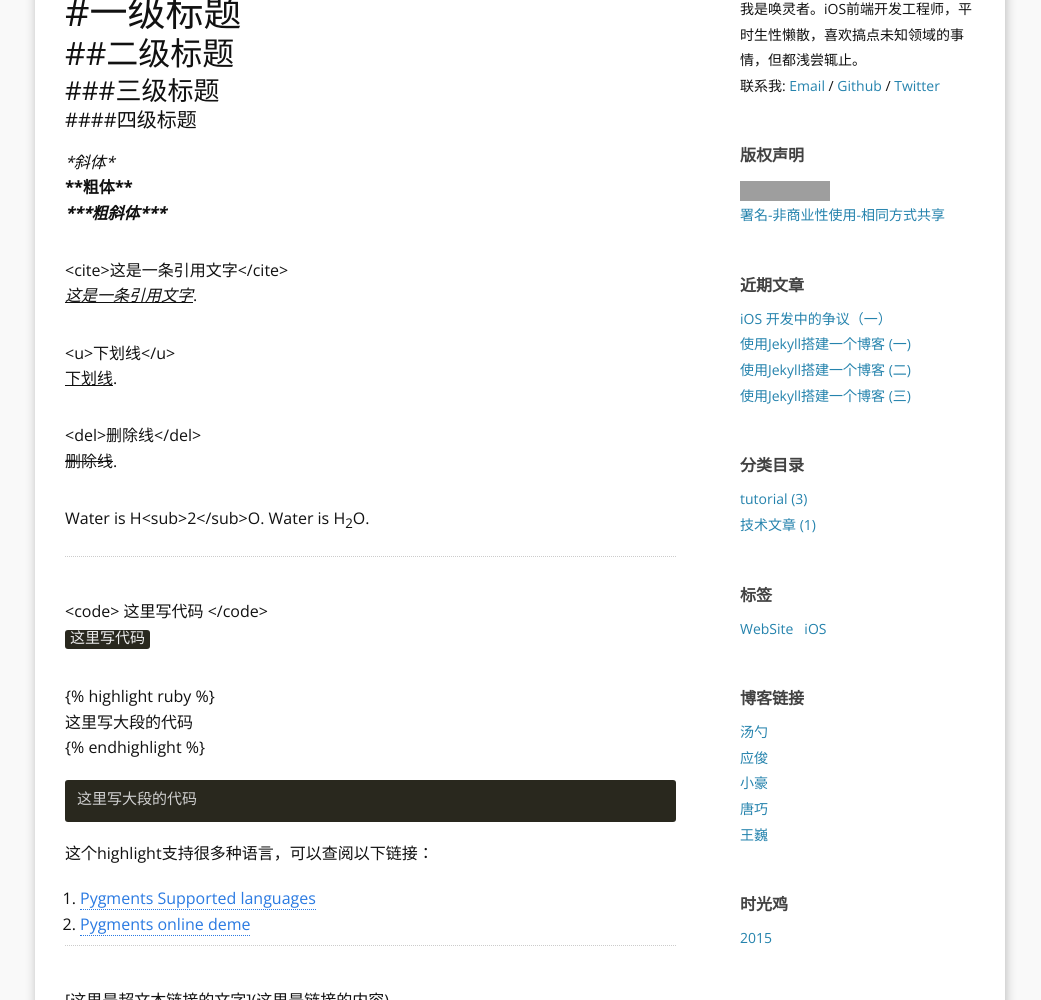
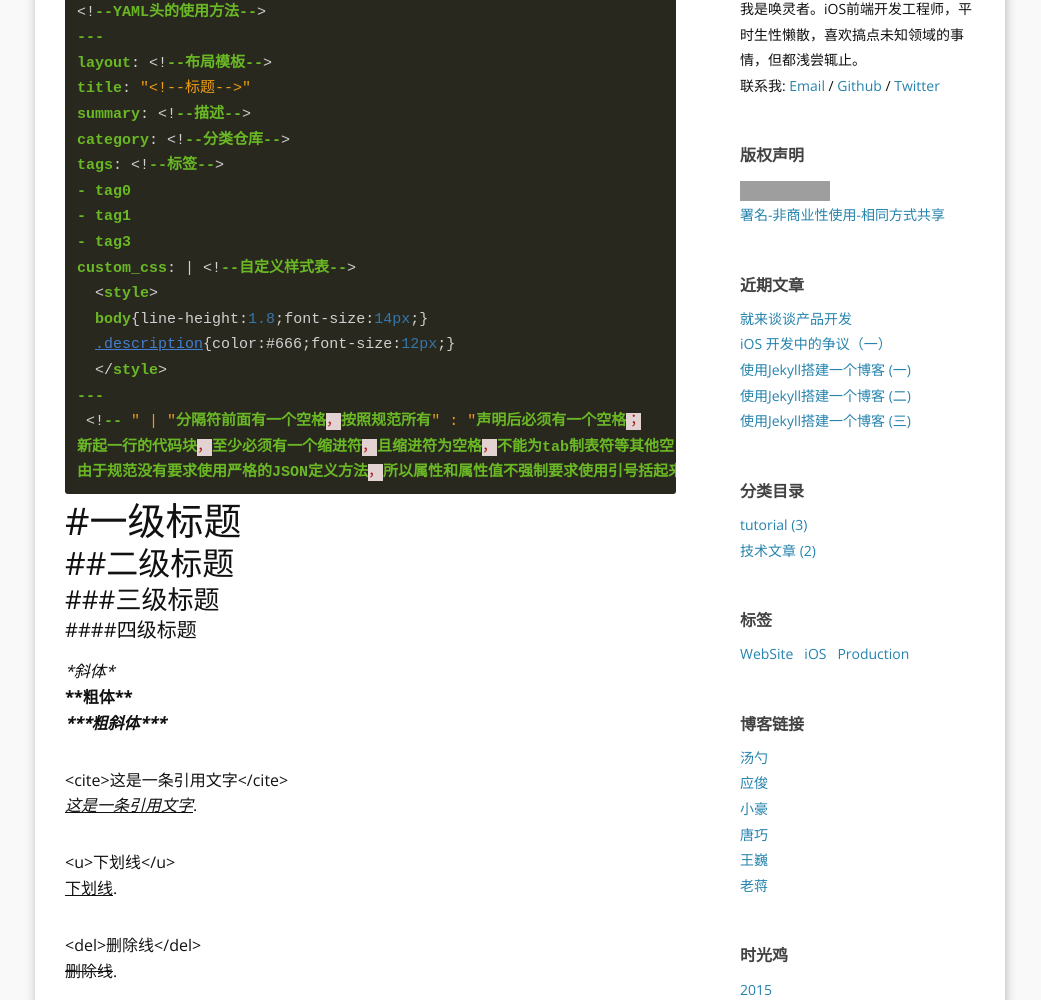
Before and after one commit to XenonChau/xenonchau.github.io, a Jekyll site: the page built from _posts/2015-03-20-blog-format.md, in a window 1280 px wide and 1400 px high, cut to the strip 400-1400 px from the top of the window. Shown: the whole strip, without its empty margins (120-1161 px from the left). Built offline with Jekyll 4.4.1, drawn with Linux system fonts in a browser that asks for light colours; comment, search, counter and statistics services are not loaded; grey boxes are pictures that could not be loaded.

Commit message:
add new blog

```diff
--- a/_config.yml
+++ b/_config.yml
@@ -71,6 +71,9 @@
     - name: onevcat
       href: "http://www.onevcat.com/"
       title: "王巍"
+    - name: jiangxingfei
+      href: "mailto:jiangxingfei@lanou3g.com"
+      title: "老蒋"
 
 
 ### Build settings
--- a/_posts/2015-03-20-blog-format.md
+++ b/_posts/2015-03-20-blog-format.md
@@ -1,15 +1,42 @@
 ---
 layout: post
 title: 使用Jekyll搭建一个博客 (三)
-summary: 排版格式
+summary: 书写博文能用得上的一小部分排版格式
 category: tutorial
 tags:
 - WebSite
+custom_css: |
+  <style>
+  body{line-height:1.8;font-size:14px;}
+  .description{color:#666;font-size:12px;}
+  </style>
 ---
 
 ##附录：排版格式
 
 <hr>
+{% highlight css %}
+<!--YAML头的使用方法-->
+---
+layout: <!--布局模板-->
+title: "<!--标题-->"
+summary: <!--描述-->
+category: <!--分类仓库-->
+tags: <!--标签-->
+- tag0
+- tag1
+- tag3
+custom_css: | <!--自定义样式表-->
+  <style>
+  body{line-height:1.8;font-size:14px;}
+  .description{color:#666;font-size:12px;}
+  </style>
+---
+ <!-- " | "分隔符前面有一个空格，按照规范所有" : "声明后必须有一个空格；
+新起一行的代码块，至少必须有一个缩进符，且缩进符为空格，不能为tab制表符等其他空白。
+由于规范没有要求使用严格的JSON定义方法，所以属性和属性值不强制要求使用引号括起来。-->
+
+{% endhighlight %}
 
 # &#35;一级标题
 
--- a/index.html
+++ b/index.html
@@ -27,7 +27,7 @@
     </header>
 
     <article class="post-content">
-      {{ post.content }}
+      {{ post.summary }} <!--用页面描述来替代显示全文，让主页更简洁。-->
     </article> <hr />
 
     {% endfor %}
```
Also changed, not shown: _posts/2015-03-20-ios-arguement-in-developing.md (+4 -4 lines), _posts/2015-03-23-production-design.md (added, +87 -0 lines).
